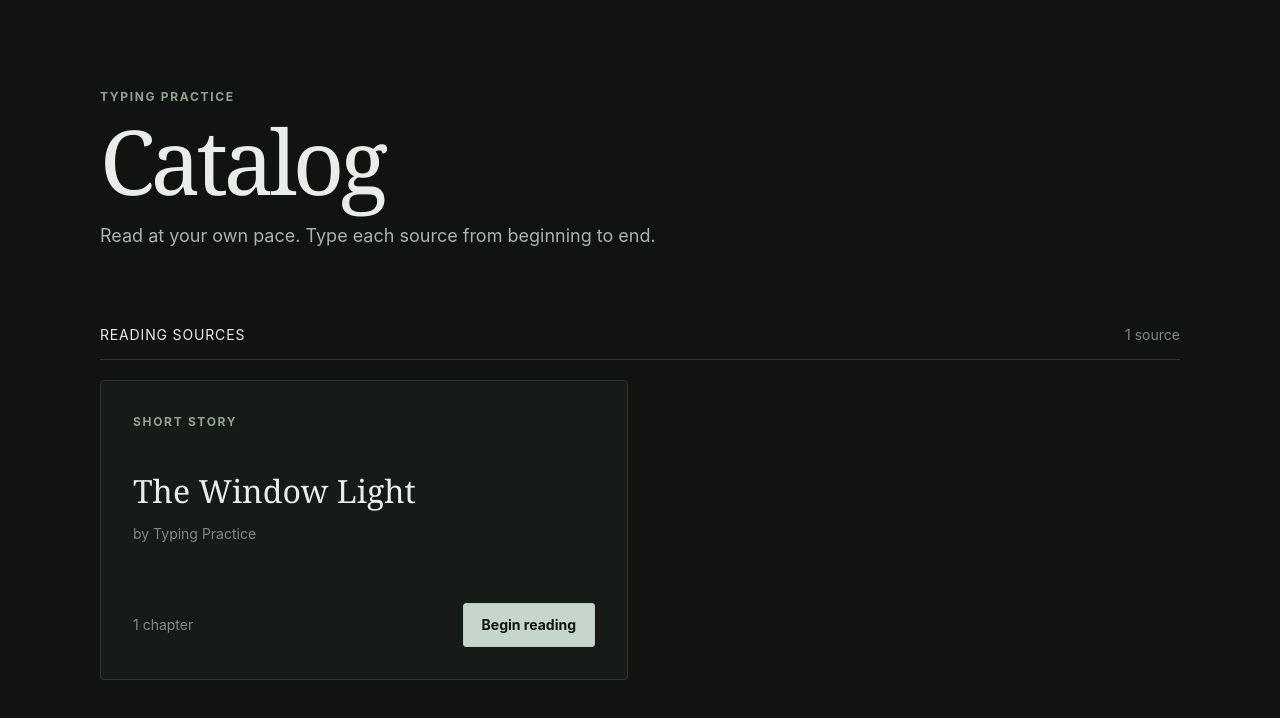
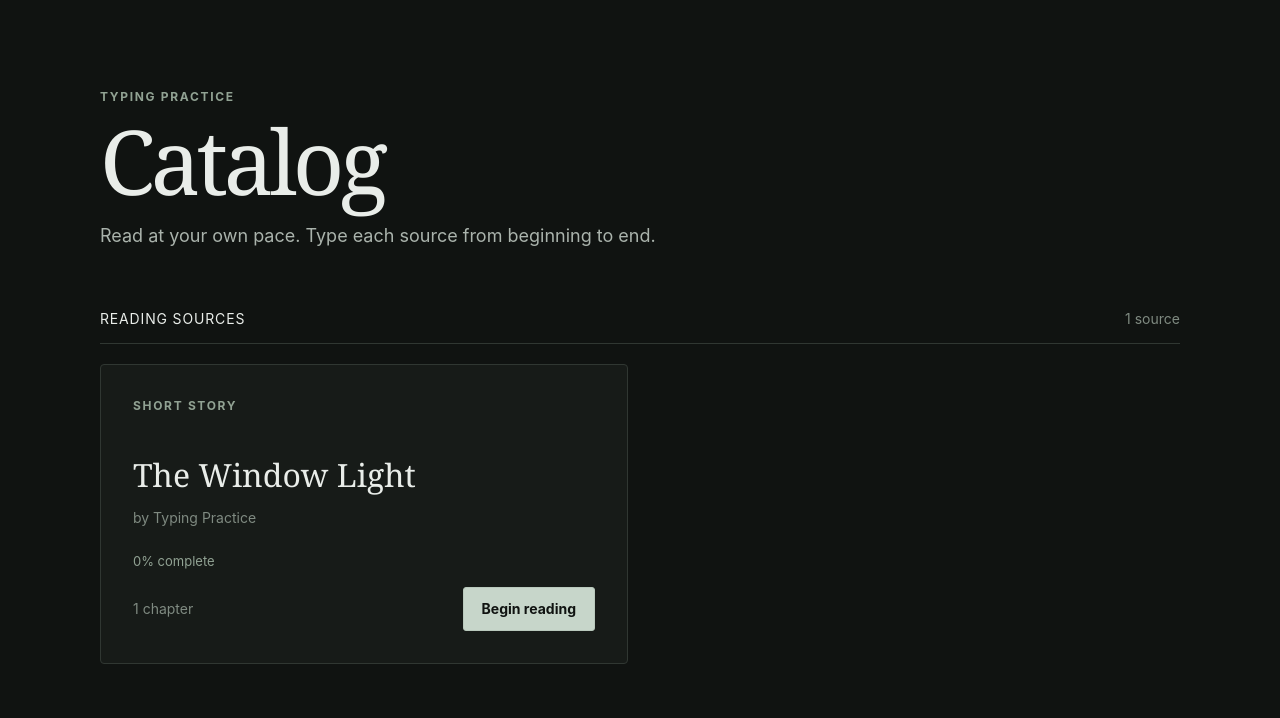
Before and after one commit to shana0440/typing, a SvelteKit app: page / in a window 1280 px wide. Shown: the top 718 px of the page. Built offline with nearby package versions, Linux system fonts and the light colour scheme.

Commit message:
feat: persist and resume reading progress

```diff
--- /dev/null
+++ b/src/lib/progress.ts
@@ -0,0 +1,112 @@
+import { sourceText, type ReadingSource } from './catalog';
+
+export const PROGRESS_STORAGE_KEY = 'typing-practice:reading-progress';
+const PROGRESS_VERSION = 1;
+
+export type SourceProgress = {
+	position: number;
+	lastActiveAt: string;
+	completedAt: string | null;
+};
+
+export type ReadingProgress = {
+	version: typeof PROGRESS_VERSION;
+	sources: Record<string, SourceProgress>;
+};
+
+export function emptyProgress(): ReadingProgress {
+	return { version: PROGRESS_VERSION, sources: {} };
+}
+
+function isDate(value: unknown): value is string {
+	return typeof value === 'string' && !Number.isNaN(Date.parse(value));
+}
+
+function parseProgress(value: unknown): ReadingProgress | undefined {
+	if (!value || typeof value !== 'object') return;
+	const candidate = value as { version?: unknown; sources?: unknown };
+	if (
+		candidate.version !== PROGRESS_VERSION ||
+		!candidate.sources ||
+		typeof candidate.sources !== 'object'
+	) {
+		return;
+	}
+
+	const sources: Record<string, SourceProgress> = {};
+	for (const [id, value] of Object.entries(candidate.sources)) {
+		if (!value || typeof value !== 'object') continue;
+		const record = value as Partial<SourceProgress>;
+		if (
+			typeof record.position !== 'number' ||
+			!Number.isInteger(record.position) ||
+			!isDate(record.lastActiveAt) ||
+			!(record.completedAt === null || isDate(record.completedAt))
+		) {
+			continue;
+		}
+		sources[id] = record as SourceProgress;
+	}
+
+	return { version: PROGRESS_VERSION, sources };
+}
+
+export function readProgress(storage: Pick<Storage, 'getItem'>): ReadingProgress {
+	try {
+		const stored = storage.getItem(PROGRESS_STORAGE_KEY);
+		return stored ? (parseProgress(JSON.parse(stored)) ?? emptyProgress()) : emptyProgress();
+	} catch {
+		return emptyProgress();
+	}
+}
+
+function writeProgress(storage: Pick<Storage, 'setItem'>, progress: ReadingProgress): void {
+	try {
+		storage.setItem(PROGRESS_STORAGE_KEY, JSON.stringify(progress));
+	} catch {
+		// Storage can be unavailable or full; the Typing Session must remain usable.
+	}
+}
+
+export function isWordBoundary(text: string, position: number): boolean {
+	return (
+		Number.isInteger(position) &&
+		position >= 0 &&
+		position <= text.length &&
+		(position === 0 || position === text.length || /\s/.test(text[position - 1]))
+	);
+}
+
+export function progressForSource(
+	progress: ReadingProgress,
+	source: ReadingSource
+): SourceProgress | undefined {
+	const saved = progress.sources[source.id];
+	const textLength = sourceText(source).length;
+	if (!saved || !isWordBoundary(sourceText(source), saved.position)) return;
+	if ((saved.position === textLength) !== (saved.completedAt !== null)) return;
+	return saved;
+}
+
+export function saveSourceProgress(
+	storage: Pick<Storage, 'getItem' | 'setItem'>,
+	source: ReadingSource,
+	position: number,
+	now: string,
+	completedAt: string | null = null
+): void {
+	const text = sourceText(source);
+	if (!isWordBoundary(text, position)) return;
+	const progress = readProgress(storage);
+	progress.sources[source.id] = { position, lastActiveAt: now, completedAt };
+	writeProgress(storage, progress);
+}
+
+export function clearSourceProgress(
+	storage: Pick<Storage, 'getItem' | 'setItem'>,
+	sourceId: string
+): void {
+	const progress = readProgress(storage);
+	delete progress.sources[sourceId];
+	writeProgress(storage, progress);
+}
--- a/src/routes/+page.svelte
+++ b/src/routes/+page.svelte
@@ -1,6 +1,37 @@
 <script lang="ts">
-	import { catalog } from '$lib/catalog';
+	import { catalog, sourceText, type ReadingSource } from '$lib/catalog';
+	import {
+		clearSourceProgress,
+		emptyProgress,
+		progressForSource,
+		readProgress,
+		type ReadingProgress
+	} from '$lib/progress';
 	import { resolve } from '$app/paths';
+	import { onMount } from 'svelte';
+
+	let progress = $state<ReadingProgress>(emptyProgress());
+
+	const mostRecent = $derived.by(
+		() =>
+			catalog
+				.map((source) => ({ source, saved: progressForSource(progress, source) }))
+				.filter((entry) => entry.saved !== undefined)
+				.sort((a, b) => b.saved!.lastActiveAt.localeCompare(a.saved!.lastActiveAt))[0]
+	);
+
+	onMount(() => {
+		progress = readProgress(localStorage);
+	});
+
+	function percentage(source: ReadingSource): number {
+		const saved = progressForSource(progress, source);
+		return saved ? Math.round((saved.position / sourceText(source).length) * 100) : 0;
+	}
+
+	function restart(sourceId: string) {
+		clearSourceProgress(localStorage, sourceId);
+	}
 </script>
 
 <svelte:head>
@@ -18,6 +49,23 @@
 		<p class="lede">Read at your own pace. Type each source from beginning to end.</p>
 	</header>
 
+	{#if mostRecent}
+		<section class="continue-card" aria-labelledby="continue-heading">
+			<div>
+				<p class="eyebrow">Most recent</p>
+				<h2 id="continue-heading">{mostRecent.source.title}</h2>
+				<p>
+					{mostRecent.saved?.completedAt
+						? 'Completed'
+						: `${percentage(mostRecent.source)}% complete`}
+				</p>
+			</div>
+			<a class="primary-action" href={resolve('/session')}
+				>{mostRecent.saved?.completedAt ? 'View completed' : 'Continue reading'}</a
+			>
+		</section>
+	{/if}
+
 	<section aria-labelledby="reading-sources">
 		<div class="section-heading">
 			<h2 id="reading-sources">Reading Sources</h2>
@@ -26,15 +74,24 @@
 
 		<div class="source-grid">
 			{#each catalog as source (source.id)}
+				{@const saved = progressForSource(progress, source)}
 				<article class="source-card">
 					<div>
 						<p class="source-kind">Short story</p>
 						<h3>{source.title}</h3>
 						<p class="source-author">by {source.author}</p>
+						<p class="source-progress">
+							{saved?.completedAt ? 'Completed' : `${percentage(source)}% complete`}
+						</p>
 					</div>
 					<div class="source-footer">
 						<span>{source.sections.length} chapter</span>
-						<a class="primary-action" href={resolve('/session')}>Begin reading</a>
+						<a
+							class="primary-action"
+							href={resolve('/session')}
+							onclick={() => saved?.completedAt && restart(source.id)}
+							>{saved?.completedAt ? 'Read again' : saved ? 'Continue' : 'Begin reading'}</a
+						>
 					</div>
 				</article>
 			{/each}
--- a/src/routes/layout.css
+++ b/src/routes/layout.css
@@ -45,7 +45,7 @@ a {
 
 .catalog-header {
 	max-width: 650px;
-	margin-bottom: 72px;
+	margin-bottom: 56px;
 }
 
 .eyebrow,
@@ -79,6 +79,32 @@ p {
 	color: #aab3ac;
 	font-size: 1.125rem;
 	line-height: 1.7;
+}
+
+.continue-card {
+	display: flex;
+	align-items: flex-end;
+	justify-content: space-between;
+	gap: 32px;
+	margin-bottom: 64px;
+	padding: 32px;
+	border: 1px solid #58675b;
+	border-radius: 4px;
+	background: #1a211c;
+}
+
+.continue-card h2 {
+	margin-bottom: 8px;
+	font-family: Georgia, serif;
+	font-size: 2rem;
+	font-weight: 400;
+}
+
+.continue-card p:last-child,
+.source-progress {
+	margin-bottom: 0;
+	color: #91a293;
+	font-size: 0.8125rem;
 }
 
 .section-heading,
@@ -132,6 +158,10 @@ p {
 	font-family: Georgia, serif;
 	font-size: 2rem;
 	font-weight: 400;
+}
+
+.source-progress {
+	margin-top: 24px;
 }
 
 .source-footer {
@@ -280,7 +310,8 @@ p {
 }
 
 .completion-view,
-.not-found {
+.not-found,
+.session-loading {
 	display: flex;
 	min-height: 100vh;
 	align-items: center;
@@ -288,6 +319,10 @@ p {
 	flex-direction: column;
 	padding: 48px;
 	text-align: center;
+}
+
+.session-loading {
+	color: #849087;
 }
 
 .completion-view h1,
--- a/src/routes/session/+page.svelte
+++ b/src/routes/session/+page.svelte
@@ -1,9 +1,15 @@
 <script lang="ts">
 	import { catalog, findSource, sourceText } from '$lib/catalog';
+	import {
+		clearSourceProgress,
+		progressForSource,
+		readProgress,
+		saveSourceProgress
+	} from '$lib/progress';
 	import { browser } from '$app/environment';
 	import { resolve } from '$app/paths';
 	import { page } from '$app/state';
-	import { tick } from 'svelte';
+	import { onMount, tick } from 'svelte';
 
 	const sourceId = $derived(
 		browser ? (page.url.searchParams.get('source') ?? catalog[0].id) : catalog[0].id
@@ -13,9 +19,29 @@
 	let position = $state(0);
 	let error = $state<string | null>(null);
 	let completed = $state(false);
+	let completedAt = $state<string | null>(null);
+	let hydrated = $state(false);
 
 	const progress = $derived(text.length === 0 ? 0 : Math.round((position / text.length) * 100));
 	const sectionTitle = $derived(source?.sections[0]?.title ?? '');
+	const completionDate = $derived(
+		completedAt
+			? new Intl.DateTimeFormat(undefined, { dateStyle: 'long' }).format(new Date(completedAt))
+			: ''
+	);
+
+	onMount(() => {
+		if (source) {
+			const saved = progressForSource(readProgress(localStorage), source);
+			if (saved) {
+				position = saved.position;
+				completedAt = saved.completedAt;
+				completed = saved.position === text.length;
+			}
+		}
+		hydrated = true;
+		if (!completed) keepCurrentPositionVisible();
+	});
 
 	function skipParagraphBoundaries() {
 		while (text[position] === '\n') position += 1;
@@ -27,7 +53,7 @@
 	}
 
 	function handleKeydown(event: KeyboardEvent) {
-		if (!source || completed || event.ctrlKey || event.metaKey || event.altKey) return;
+		if (!source || !hydrated || completed || event.ctrlKey || event.metaKey || event.altKey) return;
 		if (event.key.length !== 1) return;
 
 		event.preventDefault();
@@ -37,16 +63,27 @@
 		}
 
 		error = null;
+		const positionAfterInput = position + 1;
 		position += 1;
 		skipParagraphBoundaries();
-		if (position >= text.length) completed = true;
-		else keepCurrentPositionVisible();
+		if (position >= text.length) {
+			completedAt = new Date().toISOString();
+			completed = true;
+			saveSourceProgress(localStorage, source, position, completedAt, completedAt);
+		} else {
+			if (event.key === ' ' || position > positionAfterInput) {
+				saveSourceProgress(localStorage, source, position, new Date().toISOString());
+			}
+			keepCurrentPositionVisible();
+		}
 	}
 
 	function restart() {
+		if (source) clearSourceProgress(localStorage, source.id);
 		position = 0;
 		error = null;
 		completed = false;
+		completedAt = null;
 		keepCurrentPositionVisible();
 	}
 </script>
@@ -63,11 +100,15 @@
 		<h1>Reading Source not found</h1>
 		<a class="primary-action" href={resolve('/')}>Return to Catalog</a>
 	</main>
+{:else if !hydrated}
+	<main class="session-loading" aria-live="polite">
+		<p>Loading Reading Progress...</p>
+	</main>
 {:else if completed}
 	<main class="completion-view" aria-live="polite">
 		<p class="eyebrow">Reading complete</p>
 		<h1>{source.title}</h1>
-		<p>You reached the end.</p>
+		<p>Completed <time datetime={completedAt ?? undefined}>{completionDate}</time></p>
 		<div class="completion-actions">
 			<a class="secondary-action" href={resolve('/')}>Return to Catalog</a>
 			<button class="primary-action" type="button" onclick={restart}>Read again</button>
```
Also changed, not shown: src/routes/session/page.svelte.e2e.ts (+43 -0 lines), 1 other file (tests, documents, lock files or other folders).
